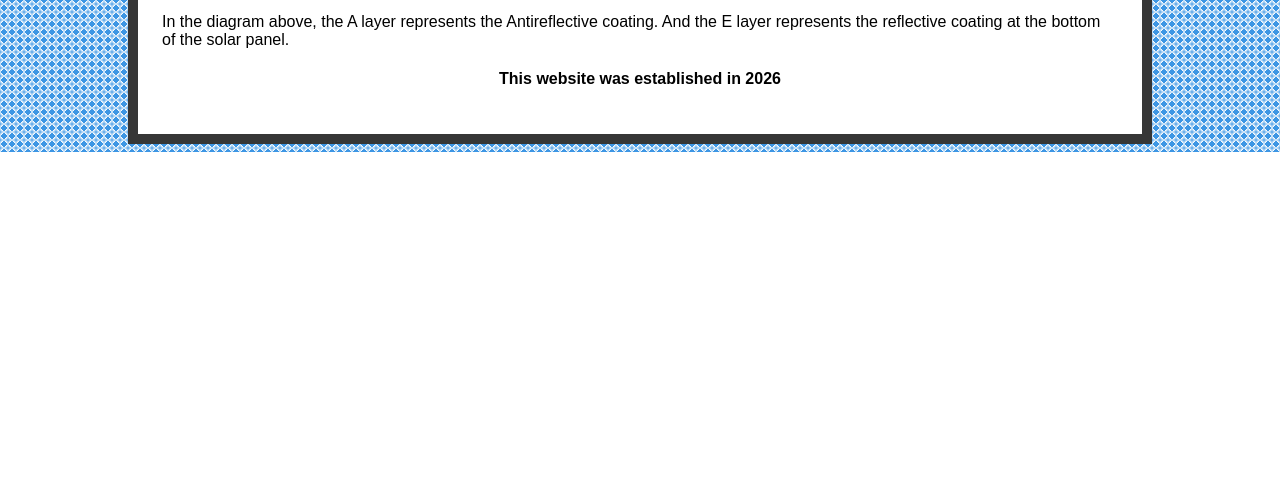
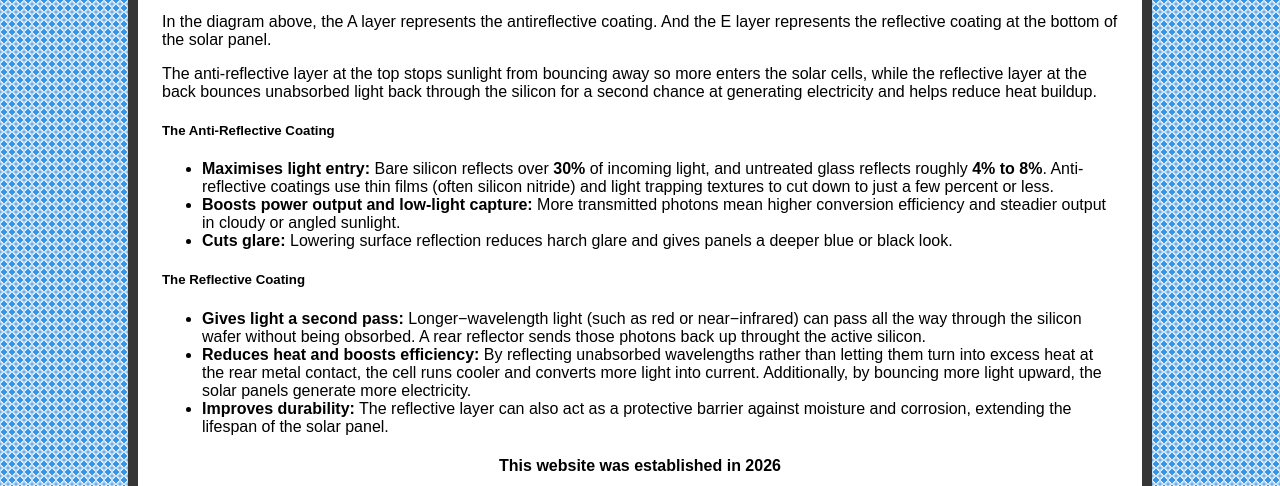
Before and after one commit to Beneb888/UNSDGoal7, a plain HTML site: page solarPower.htm in a window 1280 px wide. Shown: the part 1012-1498 px from the top of the page. Before the commit the page ends 1164 px from the top, so only its background shows below. Drawn offline with Linux system fonts and the light colour scheme.

Commit message:
Add files via upload
Added more blah about ARL and RL in solarPower.htm

```diff
--- a/solarPower.htm
+++ b/solarPower.htm
@@ -49,6 +49,19 @@
     <h3>How Solar Power Works</h3>
     <p><img src="solarPower.jpeg" alt="Solar Power Diagram"/></p>
     <p>The way solar power works is through the photovoltaic effect. When sunlight hits the crystalline semiconductor material in the middle of the solar panel (c)&comma; the energy knocks electrons loose, creating an electric current. The layers of sylicon&comma; The N-layer and the P-layer (B and D)&comma; surrounding the semiconductor creates an electric field that makes the electrons flow one way&comma; generating DC electricity. Then&comma; a solar inverter converts the DC electricity to AC electricity for use in homes and businesses.</p>
-    <p>In the diagram above, the A layer represents the Antireflective coating. And the E layer represents the reflective coating at the bottom of the solar panel.</p>
+    <p>In the diagram above, the A layer represents the antireflective coating. And the E layer represents the reflective coating at the bottom of the solar panel.</p>
+    <p>The anti-reflective layer at the top stops sunlight from bouncing away so more enters the solar cells, while the reflective layer at the back bounces unabsorbed light back through the silicon for a second chance at generating electricity and helps reduce heat buildup.</p>
+    <h5>The Anti-Reflective Coating</h5>
+    <ul>
+        <li><strong>Maximises light entry:</strong> Bare silicon reflects over <strong>30%</strong> of incoming light, and untreated glass reflects roughly <strong>4% to 8%</strong>. Anti-reflective coatings use thin films (often silicon nitride) and light trapping textures to cut down to just a few percent or less.</li>
+        <li><strong>Boosts power output and low-light capture:</strong> More transmitted photons mean higher conversion efficiency and steadier output in cloudy or angled sunlight.</li>
+        <li><strong>Cuts glare:</strong> Lowering surface reflection reduces harch glare and gives panels a deeper blue or black look.</li>
+    </ul>
+    <h5>The Reflective Coating</h5>
+    <ul>
+        <li><strong>Gives light a second pass:</strong> Longer&minus;wavelength light (such as red or near&minus;infrared) can pass all the way through the silicon wafer without being obsorbed. A rear reflector sends those photons back up throught the active silicon.</li>
+        <li><strong>Reduces heat and boosts efficiency:</strong> By reflecting unabsorbed wavelengths rather than letting them turn into excess heat at the rear metal contact, the cell runs cooler and converts more light into current. Additionally, by bouncing more light upward, the solar panels generate more electricity.</li>
+        <li><strong>Improves durability:</strong> The reflective layer can also act as a protective barrier against moisture and corrosion, extending the lifespan of the solar panel.</li>
+    </ul>
     <h4 style="text-align: center;">This website was established in 2026</h4>
 </body>
```
